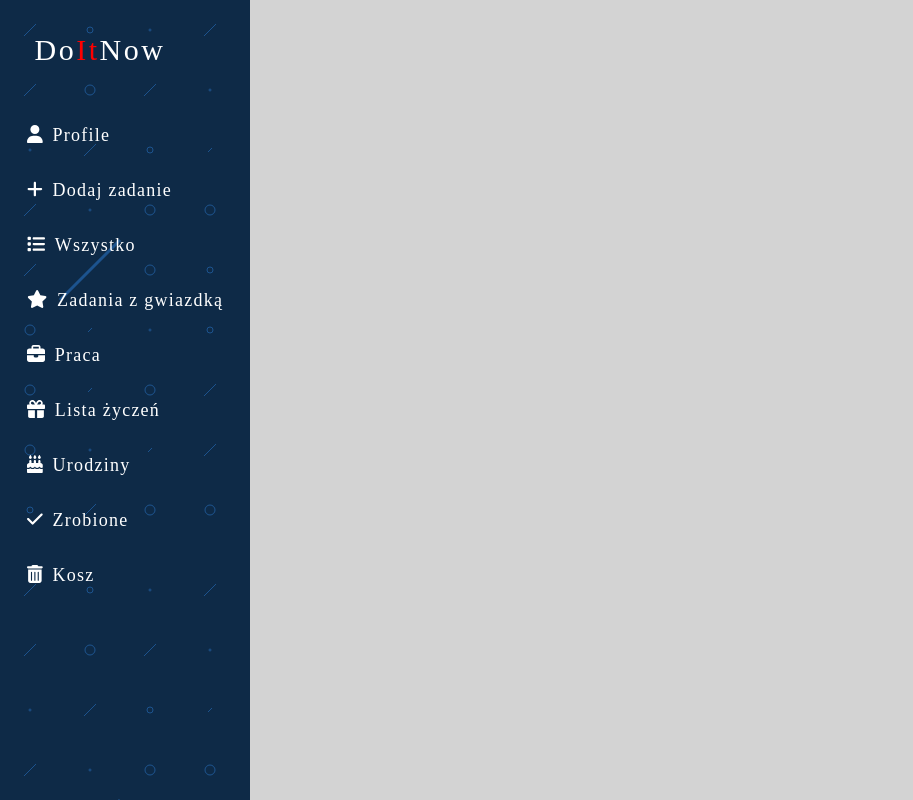
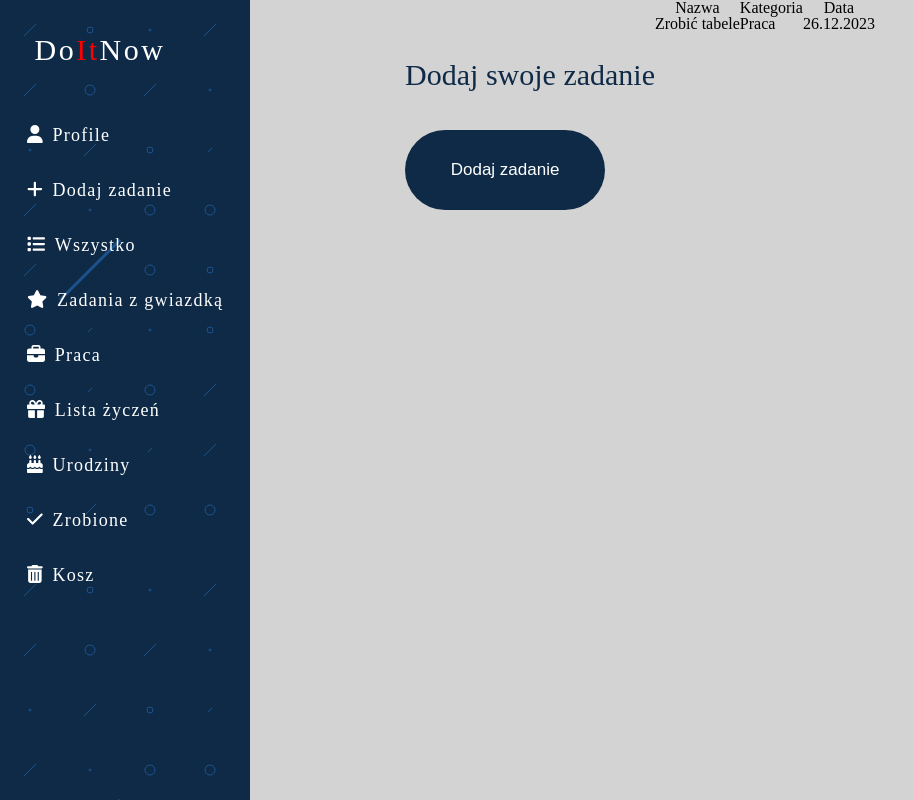
Before and after one commit to CodeVoyageer/DoItNow, a React (Vite) app: page / in a window 1280 px wide. Shown: the whole page, without its empty margins (0-913 px from the left). Built offline with nearby package versions, Linux system fonts and the light colour scheme.

Commit message:
podstawa tabeli

```diff
--- a/src/App.tsx
+++ b/src/App.tsx
@@ -4,9 +4,8 @@ import AddTask from "./components/AddTask";
 const App: React.FC = () => {
   return (
     <>
-     <AddTask/>
+      <AddTask />
       <SideBar />
-
     </>
   );
 };
--- a/src/components/AddTask.tsx
+++ b/src/components/AddTask.tsx
@@ -1,14 +1,31 @@
 import React from "react";
-import '../styles/AddTask.scss'
+import "../styles/AddTask.scss";
 
-const AddTask: React.FC = () =>{
-return(
+const AddTask: React.FC = () => {
+  return (
     <>
-    <section className="addTask">
-        sd
-    </section>
+      <section className="addTask">
+        <div className="addTask_first-container">
+          <h1 className="addTask_heading">Dodaj swoje zadanie</h1>
+          <button className="addTask_button">Dodaj zadanie</button>
+        </div>
+        <div>
+          <table>
+            <tr>
+              <th>Nazwa</th>
+              <th>Kategoria</th>
+              <th>Data</th>
+            </tr>
+            <tr>
+              <td>Zrobić tabele</td>
+              <td>Praca</td>
+              <td>26.12.2023</td>
+            </tr>
+          </table>
+        </div>
+      </section>
     </>
-)
-}
+  );
+};
 
 export default AddTask;
--- a/src/styles/AddTask.scss
+++ b/src/styles/AddTask.scss
@@ -1,7 +1,25 @@
-.addTask{
-    background-color: #d3d3d3;
-    width: 100vw;
-    height: 100vh;
-display: block;
-
+.addTask {
+  background-color: #d3d3d3;
+  width: 100vw;
+  height: 100vh;
+  display: flex;
+  justify-content: center;
+  &_first-container{
+    margin-top:60px ;
+  }
+  &_heading{
+    padding-bottom:40px;
+    font-size: 30px;
+    color: #0e2a47;
+  }
+  &_button{
+    width: 200px;
+    height: 80px;
+    background-color:  #0e2a47;
+    color: white;
+    border-radius: 50px;
+    border: none;
+    font-size: 17px;
+    cursor: pointer;
+  }
 }
```
